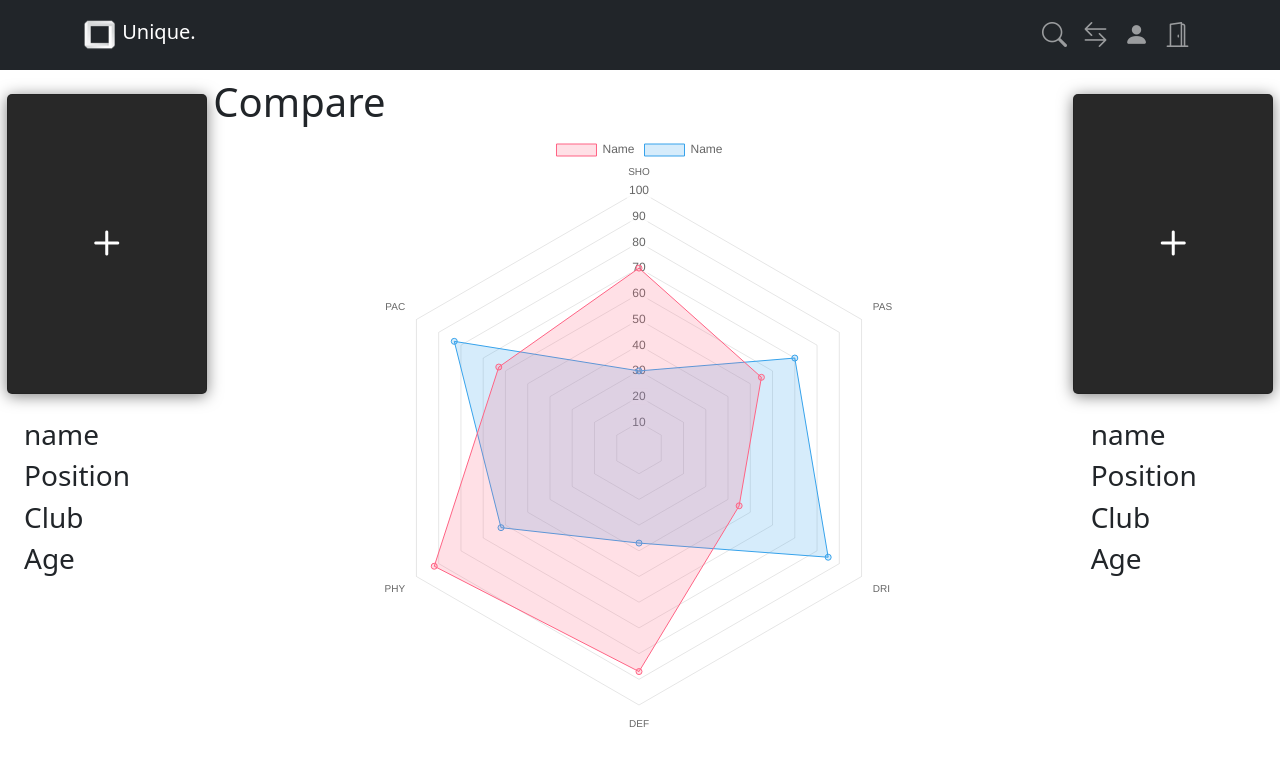
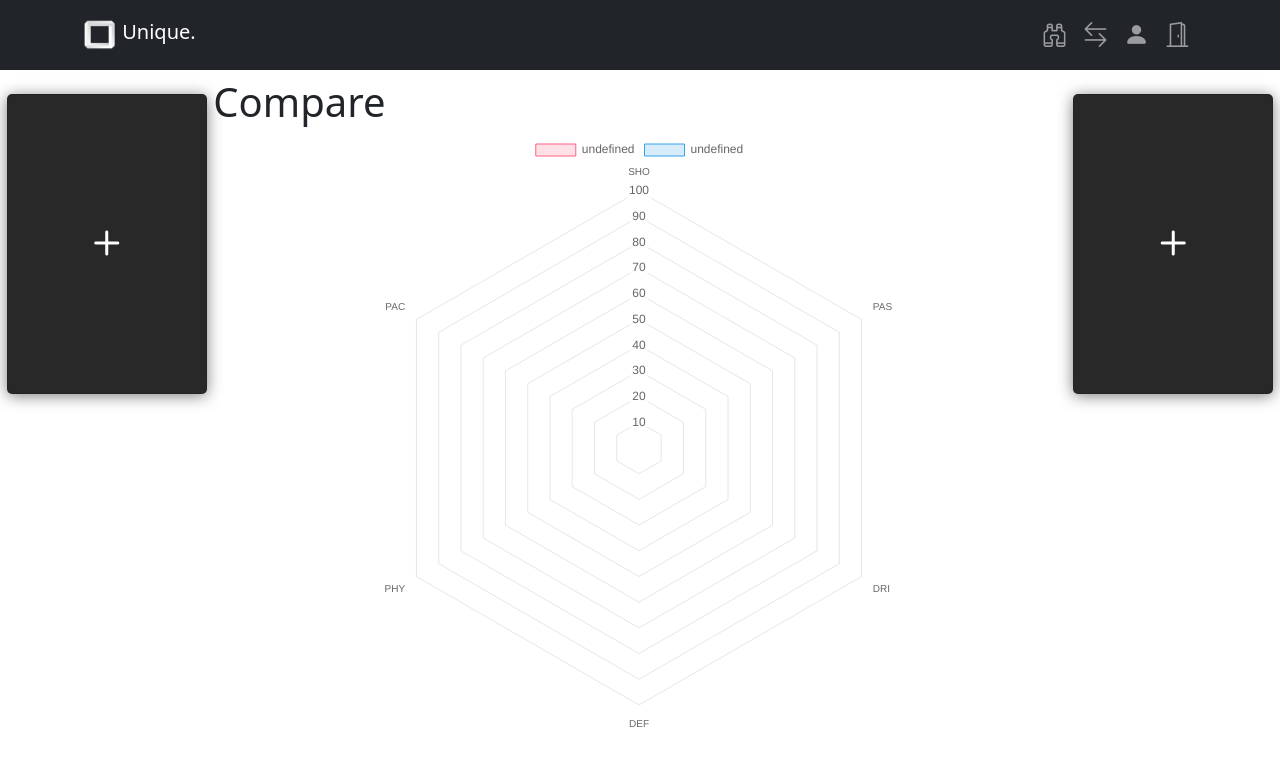
Before and after one commit to ShyqeriTari/Unique., a React (Create React App) app: page /player-compare in a window 1280 px wide. Shown: the top 766 px of the page. Built offline with nearby package versions, Linux system fonts and the light colour scheme.

Commit message:
player compare

```diff
--- a/src/components/Card.jsx
+++ b/src/components/Card.jsx
@@ -5,7 +5,7 @@ import { useDispatch } from "react-redux"
 import { setFirstPlayerAction, setSecondPlayerAction } from "../redux/actions"
 
 
-const Card = ({image, club, position, pac, sho, pas, dri, def, phy, nationality, name, player, userlike, userdislike, id, compare}) => {
+const Card = ({image, club, position, pac, sho, pas, dri, def, phy, nationality, name, player, userlike, userdislike, id, compare, handleClose}) => {
 
 	const dispatch = useDispatch()
 
@@ -49,7 +49,7 @@ const Card = ({image, club, position, pac, sho, pas, dri, def, phy, nationality,
 	return (
 		<div className="container mb-4 me-4">
 			<div className="card">{ compare === "1" ?
-				<div onClick={()=> dispatch(setFirstPlayerAction(player))} className="face face1">
+				<div onClick={()=> {dispatch(setFirstPlayerAction(player)); handleClose()}}  className="face face1">
 					<h4 className="details">{club}</h4>
 					<h6 className="details">{position}</h6>
 					<div className="stats content d-flex justify-content-center">
@@ -71,7 +71,7 @@ const Card = ({image, club, position, pac, sho, pas, dri, def, phy, nationality,
 					<h5 className="details mt-3">{nationality}</h5>
 				</div>
 				 : compare=== "2" ?
-				<div onClick={()=> dispatch(setSecondPlayerAction(player))} className="face face1">
+				<div onClick={()=> {dispatch(setSecondPlayerAction(player)); handleClose()}} className="face face1">
 					<h4 className="details">{club}</h4>
 					<h6 className="details">{position}</h6>
 					<div className="stats content d-flex justify-content-center">
--- a/src/components/ChartCompare.jsx
+++ b/src/components/ChartCompare.jsx
@@ -8,6 +8,7 @@ import {
     Tooltip,
     Legend,
   } from 'chart.js';
+import { useSelector } from 'react-redux';
 
   ChartJS.register(
     RadialLinearScale,
@@ -18,21 +19,27 @@ import {
     Legend
   );
 
-export const ChartCompare = () => (
+export const ChartCompare = () => {
+
+  const player1 = useSelector((state)=> state.firstPlayer)
+
+    const player2 = useSelector((state)=> state.secondPlayer)
+
+return(
   <Radar style={{width:"70%", height:"80%", margin:"auto"}} data={{
     labels: [ 'SHO', 'PAS', 'DRI', 'DEF', 'PHY', 'PAC'],
     datasets: [
       {
-        label: 'Name',
-        data: [ 70, 55, 45, 87, 92, 63],
+        label: player1.name,
+        data: [ player1.sho, player1.pas, player1.dri, player1.def, player1.phy, player1.pac],
         fill:true,
         backgroundColor: 'rgba(255, 99, 132, 0.2)',
         borderColor: 'rgba(255, 99, 132, 1)',
         borderWidth: 1,
       },
       {
-        label: 'Name',
-        data: [ 30, 70, 85, 37, 62, 83],
+        label: player2.name,
+        data: [ player2.sho, player2.pas, player2.dri, player2.def, player2.phy, player2.pac],
         fill:true,
         backgroundColor: 'rgba(54, 162, 235, 0.2)',
         borderColor: 'rgb(54, 162, 235)',
@@ -50,4 +57,4 @@ export const ChartCompare = () => (
         }
     }
 }}/>
-)
+)}
--- a/src/components/MyNavbar.jsx
+++ b/src/components/MyNavbar.jsx
@@ -19,7 +19,7 @@ const MyNavbar = () => {
       Unique.
       </Navbar.Brand>
     <Nav className="ms-auto align-items-center">
-      <Nav.Link href="/search"><i className="bi bi-search" style={{fontSize: "25px"}}></i></Nav.Link>
+      <Nav.Link href="/search"><i className="bi bi-binoculars" style={{fontSize: "25px"}}></i></Nav.Link>
       <Nav.Link href="/player-compare"> <i className="bi bi-arrow-left-right" style={{fontSize: "25px"}}></i></Nav.Link>
       <Nav.Link href="/me"><i className="bi bi-person-fill" style={{fontSize: "25px"}}></i></Nav.Link>
       <Nav.Link href="/"><i className="bi bi-door-open" onClick={()=> {localStorage.setItem("token", "");localStorage.setItem("role", "") }} style={{fontSize: "25px"}}></i></Nav.Link>
--- a/src/components/PlayerCompare.jsx
+++ b/src/components/PlayerCompare.jsx
@@ -5,6 +5,8 @@ import { ChartCompare } from "./ChartCompare"
 import { Modal, Button } from "react-bootstrap";
 import { Link } from "react-router-dom";
 import Search from "./Search";
+import { useSelector } from "react-redux";
+import Card from "./Card";
 
 const PlayerCompare = () => {
 
@@ -19,21 +21,29 @@ const PlayerCompare = () => {
     const handleClose2 = () => setShow2(false);
     const handleShow2 = () => setShow2(true);
 
+    const player1 = useSelector((state)=> state.firstPlayer)
+
+    const player2 = useSelector((state)=> state.secondPlayer)
+
     return(
        <Row className="g-0">
            <Col md={2}>
 
-               <div onClick={handleShow} className="container mb-4 mt-4 me-4">
-			<div className="card">
+               <div onClick={handleShow} className="container pointer mb-4 mt-4 me-4">
+		{!player1.name &&	<div className="card">
             <i className="bi bi-plus text-white m-auto"/>
-			</div>
-		</div>
-        <div className="ms-4">
-                <h3>name</h3>
-                <h3>Position</h3>
-                <h3>Club</h3>
-                <h3>Age</h3>
-                </div>
+			</div>}</div>
+      {player1.name && <div className="ms-3">
+                <img src={player1.image} className="profile-img" alt="profile-img" />
+               <Link to={`/player/${player1._id}`}><h3>{player1.name}</h3></Link>
+                 <h3>{player1.position}</h3>
+                 <h3>{player1.club?.name}</h3>
+                 <h3>{player1.birthdate}</h3>
+                 <div onClick={handleShow} className="container pointer mb-4 mt-4 me-4">
+                   <Button  variant="dark" className="search-button m-auto p-3"><i className="bi bi-binoculars" style={{fontSize: "15px"}}></i></Button>
+               </div>
+               </div>}
+
            </Col>
            <Col  md={8}>
                    <div className="search-sec-container mt-2">
@@ -42,18 +52,19 @@ const PlayerCompare = () => {
                </div>
            </Col>
            <Col md={2}>
-
-           <div onClick={handleShow2} className="container mb-4 mt-4 me-4">
-			<div className="card">
+           <div onClick={handleShow2} className="container pointer mb-4 mt-4 me-4">
+           {!player2.name &&	<div className="card">
             <i className="bi bi-plus text-white m-auto"/>
-			</div>
-		</div>
-        <div className="ms-4">
-                <h3>name</h3>
-                <h3>Position</h3>
-                <h3>Club</h3>
-                <h3>Age</h3>
-               </div>
+			</div>}</div>
+      {player2.name && <> <div className="ms-3">
+                <img src={player2.image} className="profile-img" alt="profile-img" />
+                <Link to={`/player/${player2._id}`}><h3>{player2.name}</h3></Link>
+                 <h3>{player2.position}</h3>
+                 <h3>{player2.club?.name}</h3>
+                 <h3>{player2.birthdate}</h3>
+                 <div onClick={handleShow2} className="container pointer mb-4 mt-4 me-4">
+                   <Button  variant="dark" className="search-button m-auto p-3"><i className="bi bi-binoculars" style={{fontSize: "15px"}}></i></Button>
+               </div> </div> </>}
            </Col>
       <Modal
         size="xl"
@@ -66,7 +77,7 @@ const PlayerCompare = () => {
             Large Modal
           </Modal.Title>
         </Modal.Header>
-        <Modal.Body><Search compare={"1"}/></Modal.Body>
+        <Modal.Body><Search handleClose={handleClose} compare={"1"}/></Modal.Body>
       </Modal>
       <Modal
         size="xl"
@@ -79,7 +90,7 @@ const PlayerCompare = () => {
             Large Modal
           </Modal.Title>
         </Modal.Header>
-        <Modal.Body><Search compare={"2"}/></Modal.Body>
+        <Modal.Body><Search handleClose={handleClose2} compare={"2"}/></Modal.Body>
       </Modal>
        </Row>
     )
--- a/src/components/Search.jsx
+++ b/src/components/Search.jsx
@@ -4,7 +4,7 @@ import { useState } from "react"
 import Card from "./Card";
 import ClubCard from "./ClubCard";
 
-const Search = ({compare}) => {
+const Search = ({compare, handleClose}) => {
 
     const [birthdate, setBirthdate] = useState("")
     const [position, setPosition] = useState("")
@@ -14,6 +14,8 @@ const Search = ({compare}) => {
     const [fetchPlayerResult, setFetchPlayerResult] = useState(undefined)
     const [fetchClubResult, setFetchClubResult] = useState(undefined)
     const [role, setRole] = useState("player")
+
+    const location = window.location.pathname
 
     const changeName = (value) => {
         setNames(value)
@@ -67,7 +69,7 @@ const Search = ({compare}) => {
 
     return(
         <div className="mt-5" style={{paddingLeft: "20%", paddingRight: "20%"}}>
-           { !result && <div className="d-flex justify-content-center">
+           { !result && location !== "/player-compare" && <div className="d-flex justify-content-center">
                 <div>
             <h4>Search players and clubs by defining search filters</h4>
             <Row >
@@ -101,7 +103,7 @@ const Search = ({compare}) => {
             {result && role === "player" && fetchPlayerResult && <div className="text-center">
             <h1 className="mb-5">Result</h1>
         <Row>
-           {fetchPlayerResult && fetchPlayerResult.map((player, idx )=> <Col key={idx}> <Card player={player} compare={compare} id={player._id}  name={player.name} image={player.image} nationality={player.country} club={player.club?.name} position={player.position} pac={player.pac} shot={player.sho}  pas={player.pas} dri={player.dri} def={player.def} phy={player.phy}/> </Col>)
+           {fetchPlayerResult && fetchPlayerResult.map((player, idx )=> <Col key={idx}> <Card handleClose={handleClose} player={player} compare={compare} id={player._id}  name={player.name} image={player.image} nationality={player.country} club={player.club?.name} position={player.position} pac={player.pac} sho={player.sho}  pas={player.pas} dri={player.dri} def={player.def} phy={player.phy}/> </Col>)
   }
         </Row>
         </div>}
```
